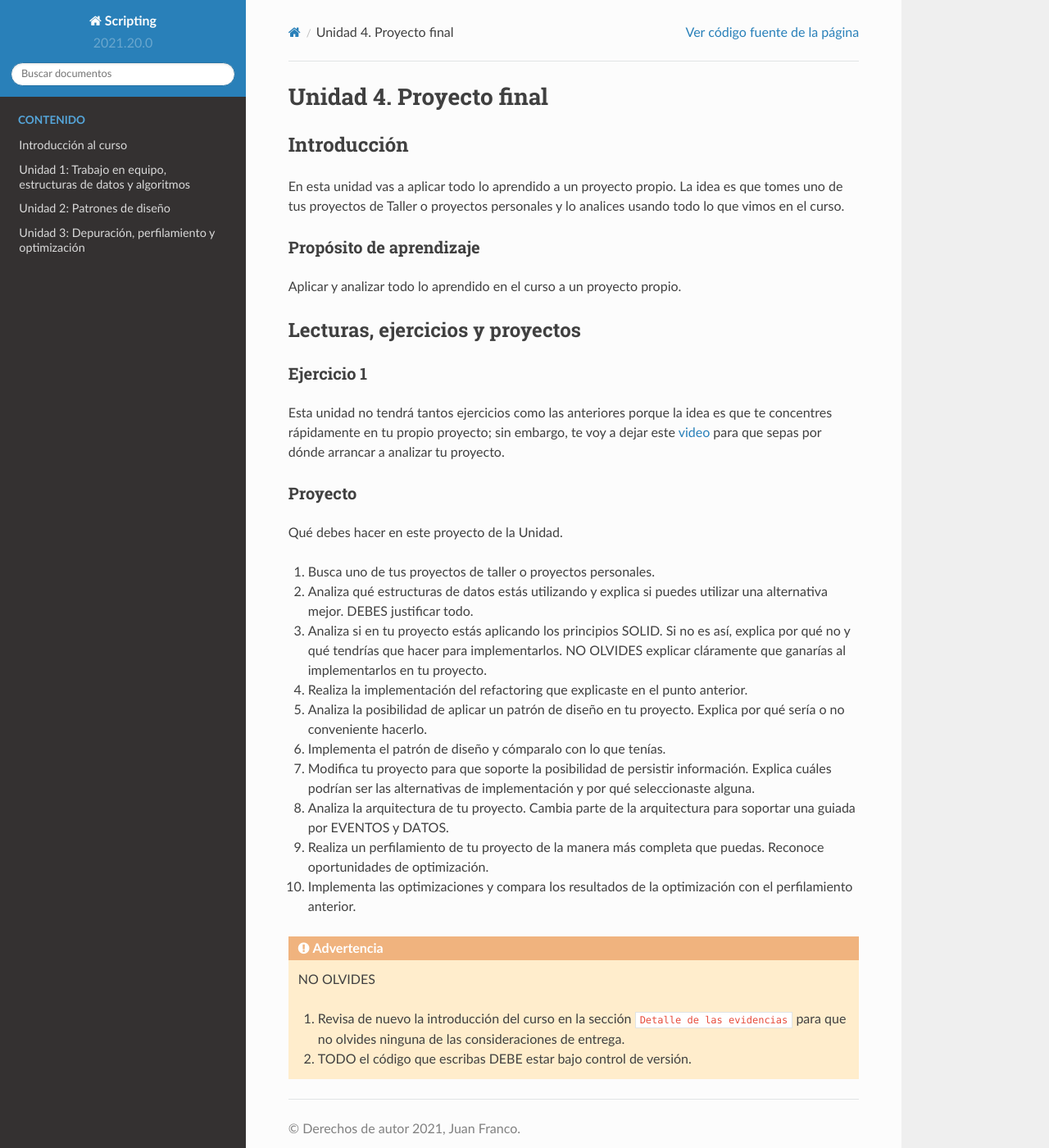
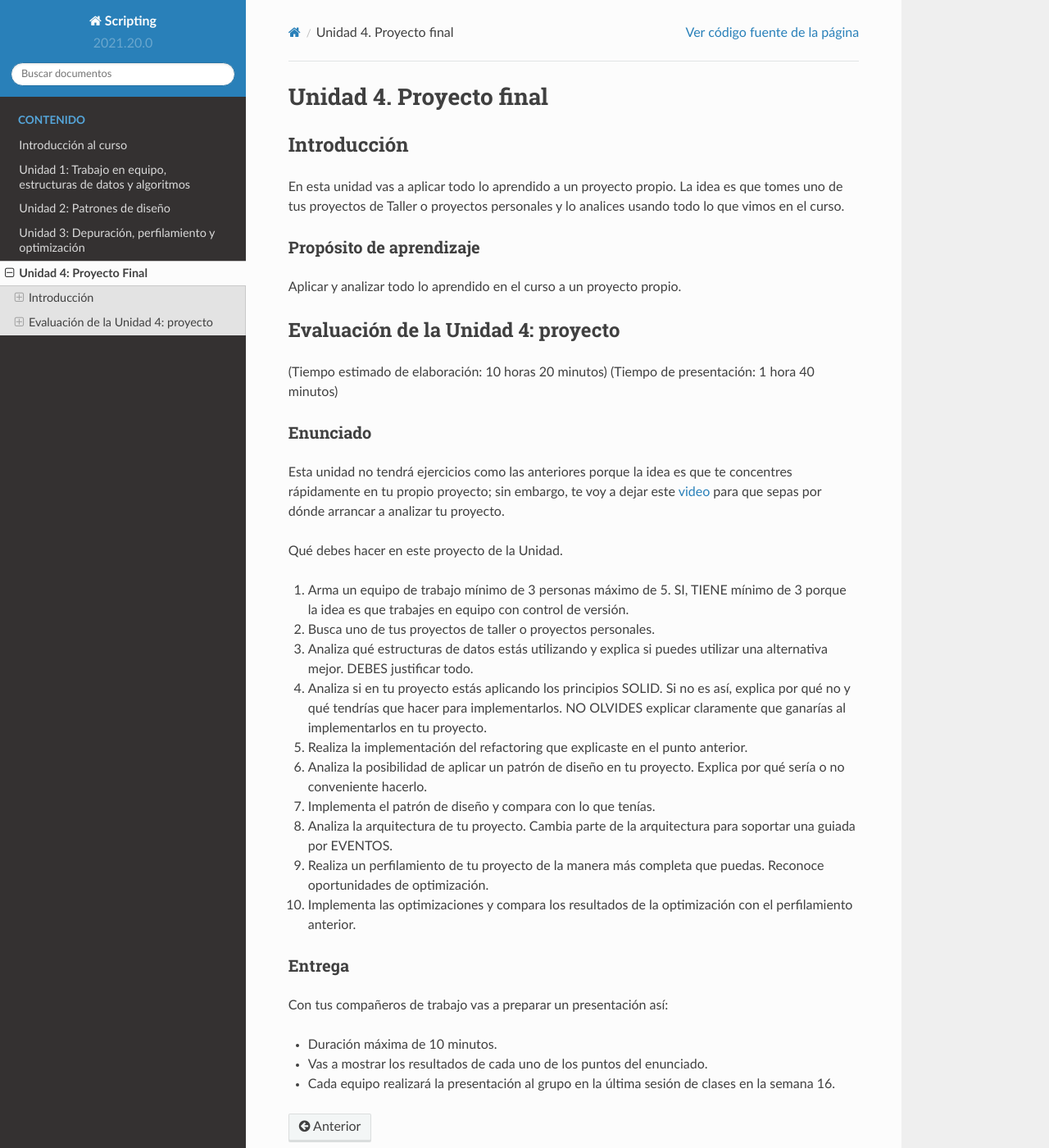
Before and after one commit to juanferfranco/scripting, a Sphinx documentation site: the page built from docs/_unidad4/unidad4.rst, in a window 1280 px wide and 1400 px high. Shown: the whole window at 82% size. Built offline with Sphinx 7.4.7 and the Read the Docs theme 2.0.0, drawn with Linux system fonts in a browser that asks for light colours.

Commit message:
update Unit3 and add Unit4

```diff
--- a/docs/_unidad4/unidad4.rst
+++ b/docs/_unidad4/unidad4.rst
@@ -10,55 +10,53 @@ analices usando todo lo que vimos en el curso.
 
 
 Propósito de aprendizaje
-^^^^^^^^^^^^^^^^^^^^^^^^^^
+***************************
 
 Aplicar y analizar todo lo aprendido en el curso a un proyecto propio.
 
-..
-    La unidad se debería realizar entre la semana 14 a la 16: 3 semanas.
-    más una semana más de colchón.
+Evaluación de la Unidad 4: proyecto
+-------------------------------------
+(Tiempo estimado de elaboración: 10 horas 20 minutos)
+(Tiempo de presentación: 1 hora 40 minutos)
 
-Lecturas, ejercicios y proyectos
-----------------------------------
+Enunciado
+***********
 
-Ejercicio 1
-^^^^^^^^^^^^^
-
-Esta unidad no tendrá tantos ejercicios como las anteriores porque la idea es que
+Esta unidad no tendrá ejercicios como las anteriores porque la idea es que
 te concentres rápidamente en tu propio proyecto; sin embargo, te voy a dejar este
 `video <https://youtu.be/FBSxvCEthfg>`__ para que sepas por dónde arrancar a analizar
 tu proyecto.
 
-Proyecto
-^^^^^^^^^
 
 Qué debes hacer en este proyecto de la Unidad.
 
+#. Arma un equipo de trabajo mínimo de 3 personas máximo de 5. SI, TIENE
+   mínimo de 3 porque la idea es que trabajes en equipo con control de versión.
 #. Busca uno de tus proyectos de taller o proyectos personales.
 #. Analiza qué estructuras de datos estás utilizando y explica si
    puedes utilizar una alternativa mejor. DEBES justificar todo.
 #. Analiza si en tu proyecto estás aplicando los principios SOLID.
    Si no es así, explica por qué no y qué tendrías que hacer para
-   implementarlos. NO OLVIDES explicar cláramente que ganarías al
+   implementarlos. NO OLVIDES explicar claramente que ganarías al
    implementarlos en tu proyecto.
 #. Realiza la implementación del refactoring que explicaste en el punto
    anterior.
 #. Analiza la posibilidad de aplicar un patrón de diseño en tu proyecto.
    Explica por qué sería o no conveniente hacerlo.
-#. Implementa el patrón de diseño y cómparalo con lo que tenías.
-#. Modifica tu proyecto para que soporte la posibilidad de
-   persistir información. Explica cuáles podrían ser las alternativas
-   de implementación y por qué seleccionaste alguna.
+#. Implementa el patrón de diseño y compara con lo que tenías.
 #. Analiza la arquitectura de tu proyecto. Cambia parte de la arquitectura
-   para soportar una guiada por EVENTOS y DATOS.
+   para soportar una guiada por EVENTOS.
 #. Realiza un perfilamiento de tu proyecto de la manera más completa
    que puedas. Reconoce oportunidades de optimización.
 #. Implementa las optimizaciones y compara los resultados de la optimización
    con el perfilamiento anterior.
 
-.. warning:: NO OLVIDES
+Entrega
+*********
 
-   #. Revisa de nuevo la introducción del curso en la sección
-      ``Detalle de las evidencias`` para que no olvides ninguna de las consideraciones
-      de entrega.
-   #. TODO el código que escribas DEBE estar bajo control de versión.
+Con tus compañeros de trabajo vas a preparar un presentación así:
+
+* Duración máxima de 10 minutos.
+* Vas a mostrar los resultados de cada uno de los puntos del enunciado.
+* Cada equipo realizará la presentación al grupo en la última sesión de
+  clases en la semana 16.
--- a/docs/index.rst
+++ b/docs/index.rst
@@ -17,3 +17,4 @@ Créditos y horas totales del curso: 2 créditos - 96 horas totales
    Unidad 1: Trabajo en equipo, estructuras de datos y algoritmos <_unidad1/unidad1>
    Unidad 2: Patrones de diseño <_unidad2/unidad2>
    Unidad 3: Depuración, perfilamiento y optimización <_unidad3/unidad3>
+   Unidad 4: Proyecto Final <_unidad4/unidad4>
```
Also changed, not shown: docs/_unidad3/unidad3.rst (+6 -2 lines).
